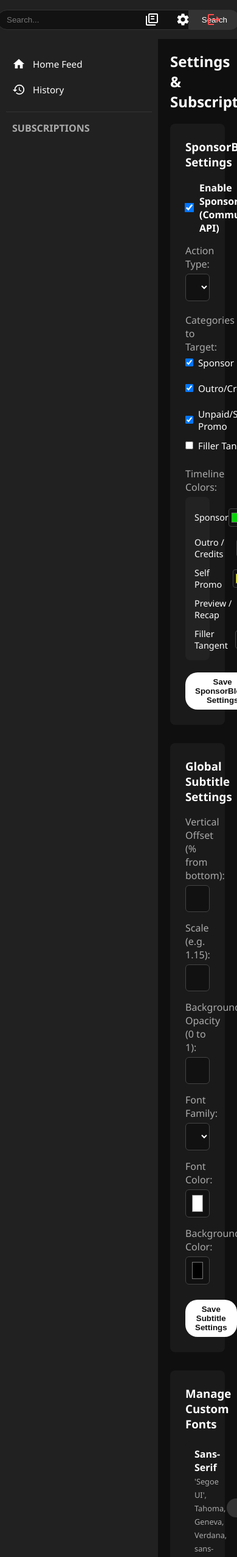
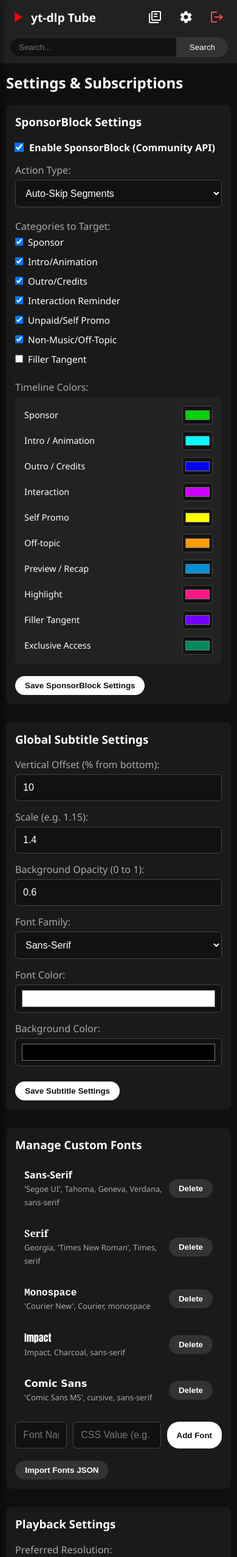
Before and after one commit to Cxmrykk/yt-dlp-tube, a Flask app: page /settings in a window 390 px wide. Shown: the top 2554 px of the page at 61% size. Run offline with Flask 3, Linux system fonts and the light colour scheme; the visitor is signed in with stand-in values (Sample User, id 1); some libraries are stand-ins or nearby versions.

Commit message:
Improved mobile support

```diff
--- a/static/css/components.css
+++ b/static/css/components.css
@@ -89,6 +89,28 @@
 .reveal-anim {
     opacity: 1;
     transform: translateY(0);
-    /* The !important forces the opacity transition to override the standard .video-card transform transition during load */
     transition: opacity 0.5s ease, transform 0.5s ease !important;
 }
+
+@media (max-width: 768px) {
+    .video-grid {
+        grid-template-columns: 1fr;
+        gap: 15px;
+    }
+
+    #bulkMenu, #bulkProgressMenu {
+        position: fixed !important;
+        top: auto !important;
+        bottom: 0 !important;
+        left: 0 !important;
+        right: 0 !important;
+        width: 100% !important;
+        border-radius: 16px 16px 0 0 !important;
+        transform: translateY(100%) scale(1) !important;
+        margin: 0 !important;
+    }
+
+    #bulkMenu.open, #bulkProgressMenu.open {
+        transform: translateY(0) scale(1) !important;
+    }
+}
--- a/static/css/layout.css
+++ b/static/css/layout.css
@@ -28,3 +28,69 @@ nav a.logo { color: var(--text-color); text-decoration: none; font-weight: bold;
 .sidebar img:not(.nav-icon) { width: 26px; height: 26px; border-radius: 50%; object-fit: cover; }
 
 .main-content { flex: 1; padding: 20px; overflow-y: auto; overflow-x: hidden; position: relative; }
+
+#sidebar-overlay { display: none; }
+
+/* Apply mobile layout exclusively when the screen is narrow AND the phone is upright */
+@media (max-width: 768px) and (orientation: portrait) {
+    nav {
+        height: auto;
+        display: grid;
+        grid-template-columns: 1fr auto;
+        grid-template-rows: auto auto;
+        gap: 15px 0;
+        padding: 10px 15px;
+    }
+    nav a.logo {
+        grid-column: 1;
+        grid-row: 1;
+        justify-self: start;
+        cursor: pointer;
+    }
+    .nav-links {
+        grid-column: 2;
+        grid-row: 1;
+        justify-self: end;
+    }
+    .search-bar {
+        grid-column: 1 / -1;
+        grid-row: 2;
+        position: relative;
+        left: auto;
+        transform: none;
+        width: 100%;
+    }
+    .layout {
+        height: calc(100vh - 110px);
+    }
+    .sidebar {
+        position: fixed;
+        top: 0;
+        left: -260px;
+        height: 100%;
+        z-index: 2000;
+        transition: left 0.3s ease;
+        box-shadow: 2px 0 12px rgba(0,0,0,0.5);
+        padding-top: 20px;
+    }
+    .sidebar.open {
+        left: 0;
+    }
+    #sidebar-overlay {
+        display: block;
+        position: fixed;
+        top: 0; left: 0; right: 0; bottom: 0;
+        background: rgba(0,0,0,0.6);
+        z-index: 1999;
+        opacity: 0;
+        visibility: hidden;
+        transition: opacity 0.3s ease, visibility 0.3s ease;
+    }
+    #sidebar-overlay.open {
+        opacity: 1;
+        visibility: visible;
+    }
+    .main-content {
+        padding: 15px 10px;
+    }
+}
--- a/static/css/pages/settings.css
+++ b/static/css/pages/settings.css
@@ -13,3 +13,27 @@
 .btn-shortcut.listening { background: #444; box-shadow: 0 0 0 2px var(--text-color); outline: none; }
 .btn-clear { background: transparent; color: #ff4a4a; border: 1px solid #ff4a4a; padding: 8px 12px; border-radius: 6px; cursor: pointer; font-size: 0.9rem; transition: all 0.2s; }
 .btn-clear:hover { background: #ff4a4a; color: white; }
+
+.settings-grid {
+    display: grid;
+    grid-template-columns: 1fr 1fr;
+    gap: 12px;
+}
+
+@media (max-width: 768px) {
+    .settings-grid {
+        grid-template-columns: 1fr;
+    }
+    .add-form {
+        padding: 15px;
+    }
+    .shortcut-row {
+        flex-direction: column;
+        align-items: stretch;
+        gap: 5px;
+        margin-bottom: 20px;
+    }
+    .btn-shortcut, .btn-clear {
+        width: 100%;
+    }
+}
--- a/static/js/core/app.js
+++ b/static/js/core/app.js
@@ -3,3 +3,40 @@ window.pageAbortController = new AbortController();
 window.appFetch = function(url, options = {}) {
     return fetch(url, { ...options, signal: window.pageAbortController.signal });
 };
+
+document.addEventListener('DOMContentLoaded', () => {
+    const logo = document.querySelector('nav a.logo');
+    const sidebar = document.getElementById('sidebar');
+    const overlay = document.getElementById('sidebar-overlay');
+
+    if (logo && sidebar && overlay) {
+        logo.addEventListener('click', (e) => {
+            // Check if we are in mobile portrait mode
+            const isPortraitMobile = window.matchMedia('(max-width: 768px) and (orientation: portrait)').matches;
+
+            if (isPortraitMobile) {
+                e.preventDefault();
+                e.stopPropagation(); // Prevent PJAX from intercepting the link click
+                sidebar.classList.toggle('open');
+                overlay.classList.toggle('open');
+            }
+        });
+
+        overlay.addEventListener('click', () => {
+            sidebar.classList.remove('open');
+            overlay.classList.remove('open');
+        });
+
+        document.addEventListener('click', (e) => {
+            const isPortraitMobile = window.matchMedia('(max-width: 768px) and (orientation: portrait)').matches;
+
+            if (isPortraitMobile && sidebar.classList.contains('open')) {
+                const a = e.target.closest('a');
+                if (a && a !== logo && sidebar.contains(a)) {
+                    sidebar.classList.remove('open');
+                    overlay.classList.remove('open');
+                }
+            }
+        });
+    }
+});
--- a/templates/base.html
+++ b/templates/base.html
@@ -8,6 +8,8 @@
     <div id="bulk-progress"></div>
 
     {% include 'partials/navbar.html' %}
+
+    <div id="sidebar-overlay"></div>
 
     <div class="layout">
         {% include 'partials/sidebar.html' %}
--- a/templates/settings.html
+++ b/templates/settings.html
@@ -22,7 +22,7 @@
         </select>
 
         <label style="display: block; margin-bottom: 5px; color: var(--text-muted);">Categories to Target:</label>
-        <div style="display: grid; grid-template-columns: 1fr 1fr; gap: 12px; margin-bottom: 25px;">
+        <div class="settings-grid" style="margin-bottom: 25px;">
             {% set cats = [
                 ('sponsor', 'Sponsor'), ('intro', 'Intro/Animation'), ('outro', 'Outro/Credits'),
                 ('interaction', 'Interaction Reminder'), ('selfpromo', 'Unpaid/Self Promo'),
@@ -37,7 +37,7 @@
         </div>
 
         <label style="display: block; margin-bottom: 5px; color: var(--text-muted);">Timeline Colors:</label>
-        <div style="display: grid; grid-template-columns: 1fr 1fr; gap: 12px; margin-bottom: 20px; background: #222; padding: 15px; border-radius: 8px;">
+        <div class="settings-grid" style="margin-bottom: 20px; background: #222; padding: 15px; border-radius: 8px;">
             {% set cat_colors = [
                 ('sponsor', 'Sponsor'), ('intro', 'Intro / Animation'), ('outro', 'Outro / Credits'),
                 ('interaction', 'Interaction'), ('selfpromo', 'Self Promo'), ('music_offtopic', 'Off-topic'),
```
Also changed, not shown: static/css/pages/watch.css (+14 -0 lines), static/css/player.css (+26 -0 lines).
